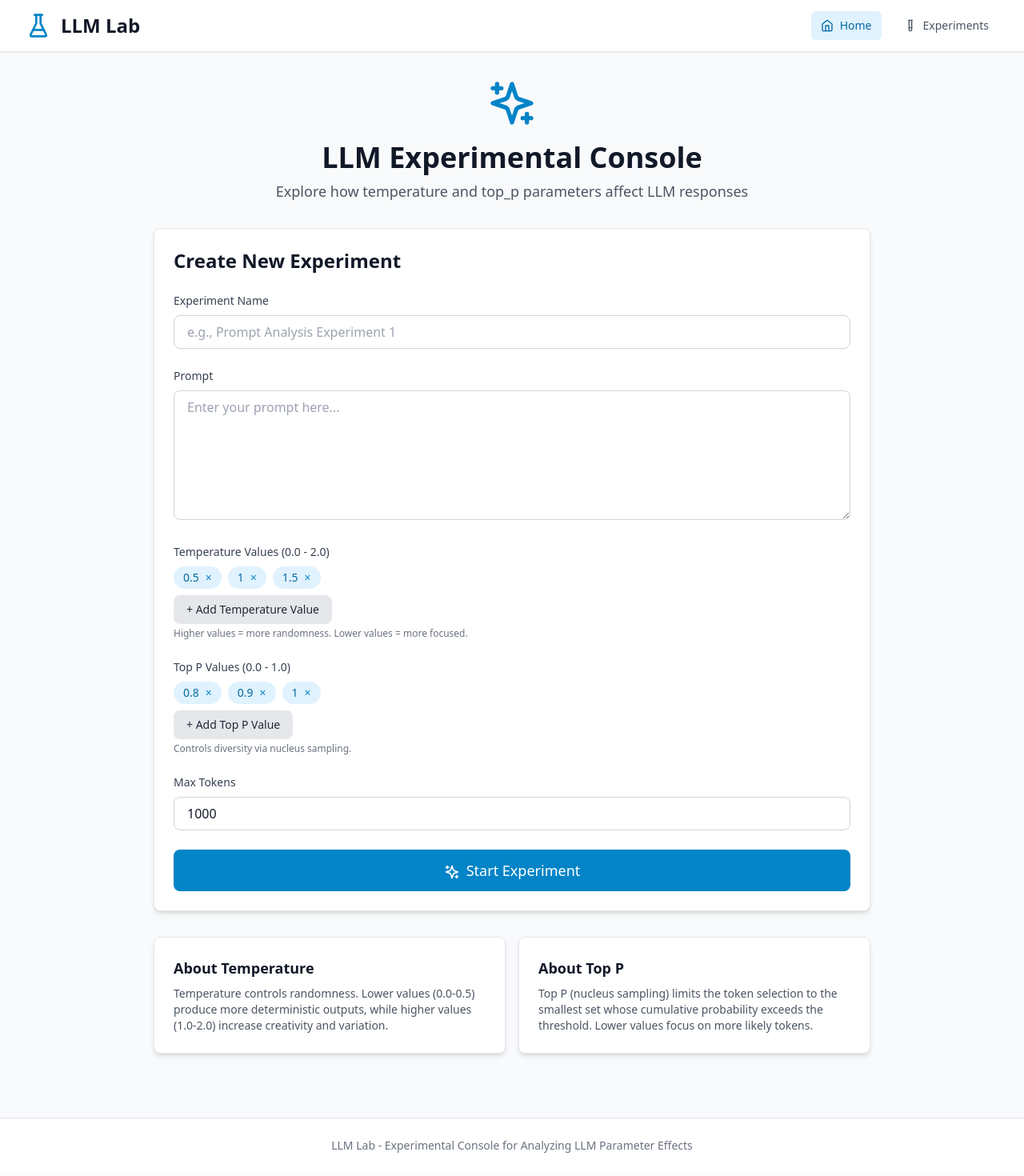
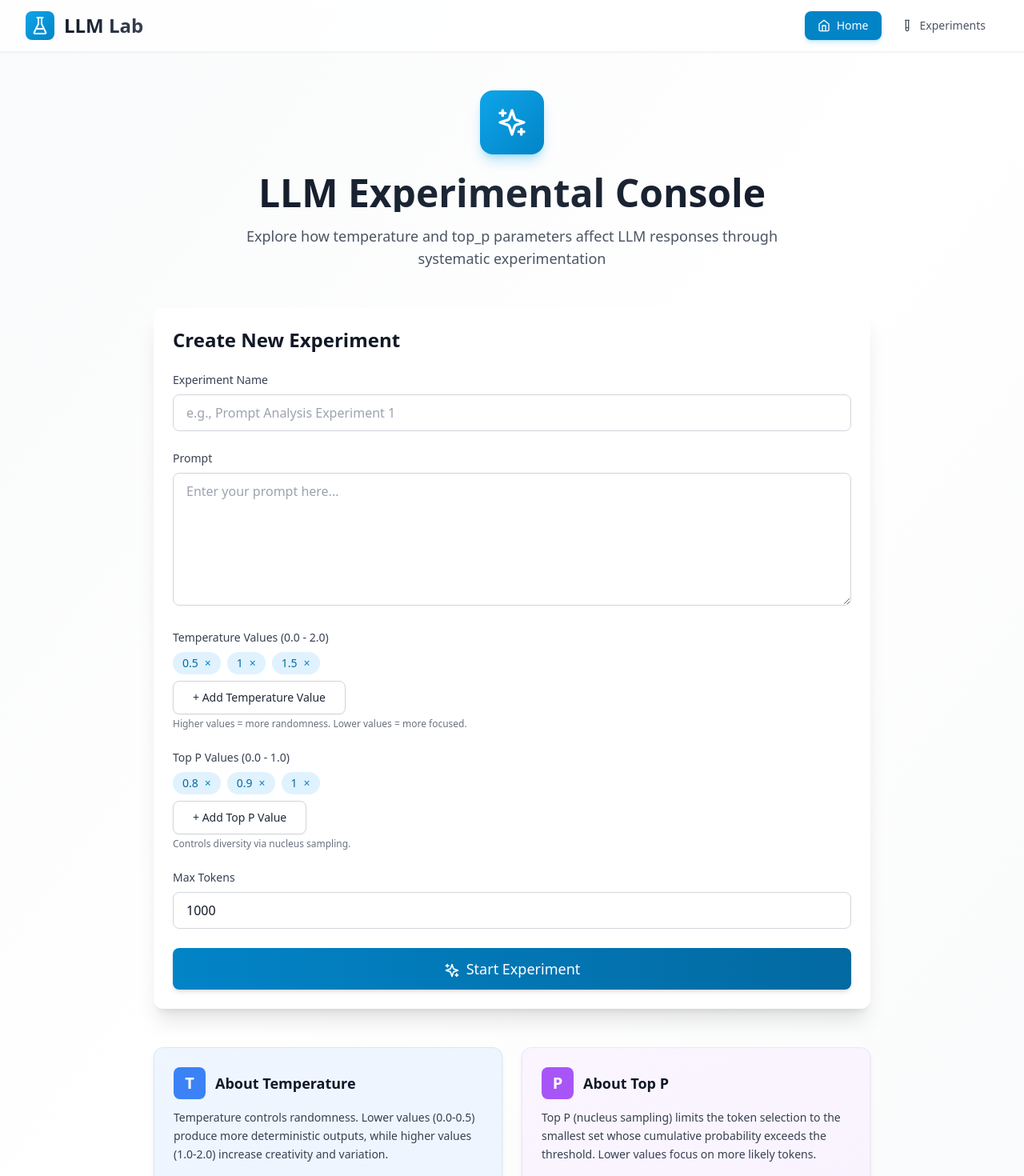
Before and after one commit to windrunne/gen-ai-test, a React (Vite) app in the folder frontend/: page / in a window 1280 px wide. Shown: the top 1470 px of the page at 80% size. Built offline with nearby package versions, Linux system fonts and the light colour scheme; no server answers.

Commit message:
Improve dashboard layout with modern design, better spacing, and visual hierarchy

```diff
--- a/frontend/src/components/Layout.tsx
+++ b/frontend/src/components/Layout.tsx
@@ -11,24 +11,25 @@ export default function Layout({ children }: LayoutProps) {
   const isActive = (path: string) => location.pathname === path
 
   return (
-    <div className="min-h-screen bg-gray-50">
+    <div className="min-h-screen bg-gradient-to-br from-gray-50 via-white to-gray-50">
       {/* Header */}
-      <header className="bg-white shadow-sm border-b border-gray-200">
+      <header className="bg-white/80 backdrop-blur-sm shadow-sm border-b border-gray-200/50 sticky top-0 z-40">
         <div className="max-w-7xl mx-auto px-4 sm:px-6 lg:px-8">
           <div className="flex justify-between items-center h-16">
-            <div className="flex items-center space-x-3">
-              <FlaskConical className="h-8 w-8 text-primary-600" />
-              <h1 className="text-2xl font-bold text-gray-900">
-              <span className="sr-only">LLM Lab</span>
-              LLM Lab
-            </h1>
-            </div>
-            <nav className="flex space-x-4">
+            <Link to="/" className="flex items-center space-x-3 group">
+              <div className="p-1.5 bg-gradient-to-br from-primary-500 to-primary-600 rounded-lg group-hover:scale-105 transition-transform">
+                <FlaskConical className="h-6 w-6 text-white" />
+              </div>
+              <h1 className="text-2xl font-bold bg-gradient-to-r from-gray-900 to-gray-700 bg-clip-text text-transparent">
+                LLM Lab
+              </h1>
+            </Link>
+            <nav className="flex space-x-2">
               <Link
                 to="/"
-                className={`flex items-center space-x-2 px-3 py-2 rounded-md text-sm font-medium transition-colors ${
+                className={`flex items-center space-x-2 px-4 py-2 rounded-lg text-sm font-medium transition-all duration-200 ${
                   isActive('/')
-                    ? 'bg-primary-100 text-primary-700'
+                    ? 'bg-primary-600 text-white shadow-md shadow-primary-500/20'
                     : 'text-gray-600 hover:text-gray-900 hover:bg-gray-100'
                 }`}
               >
@@ -37,9 +38,9 @@ export default function Layout({ children }: LayoutProps) {
               </Link>
               <Link
                 to="/experiments"
-                className={`flex items-center space-x-2 px-3 py-2 rounded-md text-sm font-medium transition-colors ${
+                className={`flex items-center space-x-2 px-4 py-2 rounded-lg text-sm font-medium transition-all duration-200 ${
                   isActive('/experiments')
-                    ? 'bg-primary-100 text-primary-700'
+                    ? 'bg-primary-600 text-white shadow-md shadow-primary-500/20'
                     : 'text-gray-600 hover:text-gray-900 hover:bg-gray-100'
                 }`}
               >
@@ -52,12 +53,12 @@ export default function Layout({ children }: LayoutProps) {
       </header>
 
       {/* Main Content */}
-      <main className="max-w-7xl mx-auto px-4 sm:px-6 lg:px-8 py-8">
+      <main className="max-w-7xl mx-auto px-4 sm:px-6 lg:px-8 py-8 lg:py-12">
         {children}
       </main>
 
       {/* Footer */}
-      <footer className="bg-white border-t border-gray-200 mt-12">
+      <footer className="bg-white/50 backdrop-blur-sm border-t border-gray-200/50 mt-16">
         <div className="max-w-7xl mx-auto px-4 sm:px-6 lg:px-8 py-6">
           <p className="text-center text-sm text-gray-500">
             LLM Lab - Experimental Console for Analyzing LLM Parameter Effects
--- a/frontend/src/index.css
+++ b/frontend/src/index.css
@@ -10,18 +10,48 @@
 
 @layer components {
   .btn-primary {
-    @apply bg-primary-600 hover:bg-primary-700 text-white font-medium py-2 px-4 rounded-lg transition-colors duration-200 disabled:opacity-50 disabled:cursor-not-allowed;
+    @apply bg-gradient-to-r from-primary-600 to-primary-700 hover:from-primary-700 hover:to-primary-800 text-white font-medium py-2.5 px-6 rounded-lg transition-all duration-200 disabled:opacity-50 disabled:cursor-not-allowed shadow-md hover:shadow-lg;
   }
 
   .btn-secondary {
-    @apply bg-gray-200 hover:bg-gray-300 text-gray-800 font-medium py-2 px-4 rounded-lg transition-colors duration-200;
+    @apply bg-white hover:bg-gray-50 text-gray-800 font-medium py-2.5 px-6 rounded-lg transition-all duration-200 border border-gray-300 hover:border-gray-400 shadow-sm hover:shadow-md;
   }
 
   .card {
-    @apply bg-white rounded-lg shadow-md p-6 border border-gray-200;
+    @apply bg-white rounded-xl shadow-md p-6 border border-gray-200/50 backdrop-blur-sm;
   }
 
   .input-field {
-    @apply w-full px-4 py-2 border border-gray-300 rounded-lg focus:ring-2 focus:ring-primary-500 focus:border-transparent outline-none transition-all;
+    @apply w-full px-4 py-2.5 border border-gray-300 rounded-lg focus:ring-2 focus:ring-primary-500/50 focus:border-primary-500 outline-none transition-all bg-white hover:border-gray-400;
   }
 }
+
+@layer utilities {
+  .animate-fade-in {
+    animation: fadeIn 0.6s ease-in;
+  }
+
+  .animate-slide-up {
+    animation: slideUp 0.6s ease-out;
+  }
+
+  @keyframes fadeIn {
+    from {
+      opacity: 0;
+    }
+    to {
+      opacity: 1;
+    }
+  }
+
+  @keyframes slideUp {
+    from {
+      opacity: 0;
+      transform: translateY(20px);
+    }
+    to {
+      opacity: 1;
+      transform: translateY(0);
+    }
+  }
+}
--- a/frontend/src/pages/ExperimentsList.tsx
+++ b/frontend/src/pages/ExperimentsList.tsx
@@ -44,10 +44,19 @@ export default function ExperimentsList() {
 
   return (
     <div>
-      <div className="flex justify-between items-center mb-6">
-        <h1 className="text-3xl font-bold text-gray-900">Experiments</h1>
-        <Link to="/" className="btn-primary">
-          + New Experiment
+      <div className="flex flex-col sm:flex-row justify-between items-start sm:items-center mb-8 gap-4">
+        <div>
+          <h1 className="text-3xl lg:text-4xl font-bold bg-gradient-to-r from-gray-900 to-gray-700 bg-clip-text text-transparent mb-2">
+            Experiments
+          </h1>
+          <p className="text-gray-600">View and manage your LLM experiments</p>
+        </div>
+        <Link
+          to="/"
+          className="btn-primary flex items-center shadow-md hover:shadow-lg transition-all hover:scale-105"
+        >
+          <TestTube className="h-4 w-4 mr-2" />
+          New Experiment
         </Link>
       </div>
 
@@ -56,23 +65,25 @@ export default function ExperimentsList() {
           <Link
             key={experiment.id}
             to={`/experiments/${experiment.id}`}
-            className="card hover:shadow-lg transition-shadow duration-200"
+            className="card hover:shadow-xl hover:-translate-y-1 transition-all duration-300 border-0 group"
           >
             <div className="flex items-start justify-between mb-4">
-              <TestTube className="h-6 w-6 text-primary-600" />
-              <span className="text-xs text-gray-500">
+              <div className="w-12 h-12 bg-gradient-to-br from-primary-500 to-primary-600 rounded-xl flex items-center justify-center shadow-md group-hover:scale-110 transition-transform">
+                <TestTube className="h-6 w-6 text-white" />
+              </div>
+              <span className="text-xs font-medium text-gray-500 bg-gray-100 px-2 py-1 rounded-full">
                 #{experiment.id}
               </span>
             </div>
-            <h3 className="text-lg font-semibold text-gray-900 mb-2">
+            <h3 className="text-lg font-bold text-gray-900 mb-3 group-hover:text-primary-600 transition-colors">
               {experiment.name}
             </h3>
-            <p className="text-sm text-gray-600 mb-4 line-clamp-3">
+            <p className="text-sm text-gray-600 mb-4 line-clamp-3 leading-relaxed">
               {experiment.prompt}
             </p>
-            <div className="flex items-center text-xs text-gray-500">
-              <Clock className="h-4 w-4 mr-1" />
-              {new Date(experiment.created_at).toLocaleDateString()}
+            <div className="flex items-center text-xs text-gray-500 pt-4 border-t border-gray-100">
+              <Clock className="h-4 w-4 mr-1.5 text-primary-600" />
+              <span>{new Date(experiment.created_at).toLocaleDateString()}</span>
             </div>
           </Link>
         ))}
--- a/frontend/src/pages/Home.tsx
+++ b/frontend/src/pages/Home.tsx
@@ -62,17 +62,19 @@ export default function Home() {
 
   return (
     <div className="max-w-4xl mx-auto">
-      <div className="text-center mb-8 animate-fade-in">
-        <Sparkles className="h-16 w-16 text-primary-600 mx-auto mb-4" />
-        <h1 className="text-4xl font-bold text-gray-900 mb-2">
+      <div className="text-center mb-12 animate-fade-in">
+        <div className="inline-flex items-center justify-center w-20 h-20 bg-gradient-to-br from-primary-500 to-primary-600 rounded-2xl shadow-lg shadow-primary-500/30 mb-6">
+          <Sparkles className="h-10 w-10 text-white" />
+        </div>
+        <h1 className="text-4xl lg:text-5xl font-bold bg-gradient-to-r from-gray-900 via-gray-800 to-gray-900 bg-clip-text text-transparent mb-4">
           LLM Experimental Console
         </h1>
-        <p className="text-lg text-gray-600">
-          Explore how temperature and top_p parameters affect LLM responses
+        <p className="text-lg text-gray-600 max-w-2xl mx-auto">
+          Explore how temperature and top_p parameters affect LLM responses through systematic experimentation
         </p>
       </div>
 
-      <div className="card animate-slide-up">
+      <div className="card shadow-xl border-0 animate-slide-up">
         <h2 className="text-2xl font-semibold mb-6">Create New Experiment</h2>
 
         <form onSubmit={handleSubmit} className="space-y-6">
@@ -239,18 +241,28 @@ export default function Home() {
       </div>
 
       {/* Info Section */}
-      <div className="mt-8 grid md:grid-cols-2 gap-4">
-        <div className="card">
-          <h3 className="font-semibold text-lg mb-2">About Temperature</h3>
-          <p className="text-sm text-gray-600">
+      <div className="mt-12 grid md:grid-cols-2 gap-6">
+        <div className="card bg-gradient-to-br from-blue-50 to-blue-100/50 border-blue-200/50 shadow-md">
+          <div className="flex items-center mb-3">
+            <div className="w-10 h-10 bg-blue-500 rounded-lg flex items-center justify-center mr-3">
+              <span className="text-white text-xl font-bold">T</span>
+            </div>
+            <h3 className="font-semibold text-lg text-gray-900">About Temperature</h3>
+          </div>
+          <p className="text-sm text-gray-700 leading-relaxed">
             Temperature controls randomness. Lower values (0.0-0.5) produce more
             deterministic outputs, while higher values (1.0-2.0) increase
             creativity and variation.
           </p>
         </div>
-        <div className="card">
-          <h3 className="font-semibold text-lg mb-2">About Top P</h3>
-          <p className="text-sm text-gray-600">
+        <div className="card bg-gradient-to-br from-purple-50 to-purple-100/50 border-purple-200/50 shadow-md">
+          <div className="flex items-center mb-3">
+            <div className="w-10 h-10 bg-purple-500 rounded-lg flex items-center justify-center mr-3">
+              <span className="text-white text-xl font-bold">P</span>
+            </div>
+            <h3 className="font-semibold text-lg text-gray-900">About Top P</h3>
+          </div>
+          <p className="text-sm text-gray-700 leading-relaxed">
             Top P (nucleus sampling) limits the token selection to the smallest
             set whose cumulative probability exceeds the threshold. Lower values
             focus on more likely tokens.
```
Also changed, not shown: frontend/src/pages/ExperimentDetail.tsx (+57 -33 lines).
